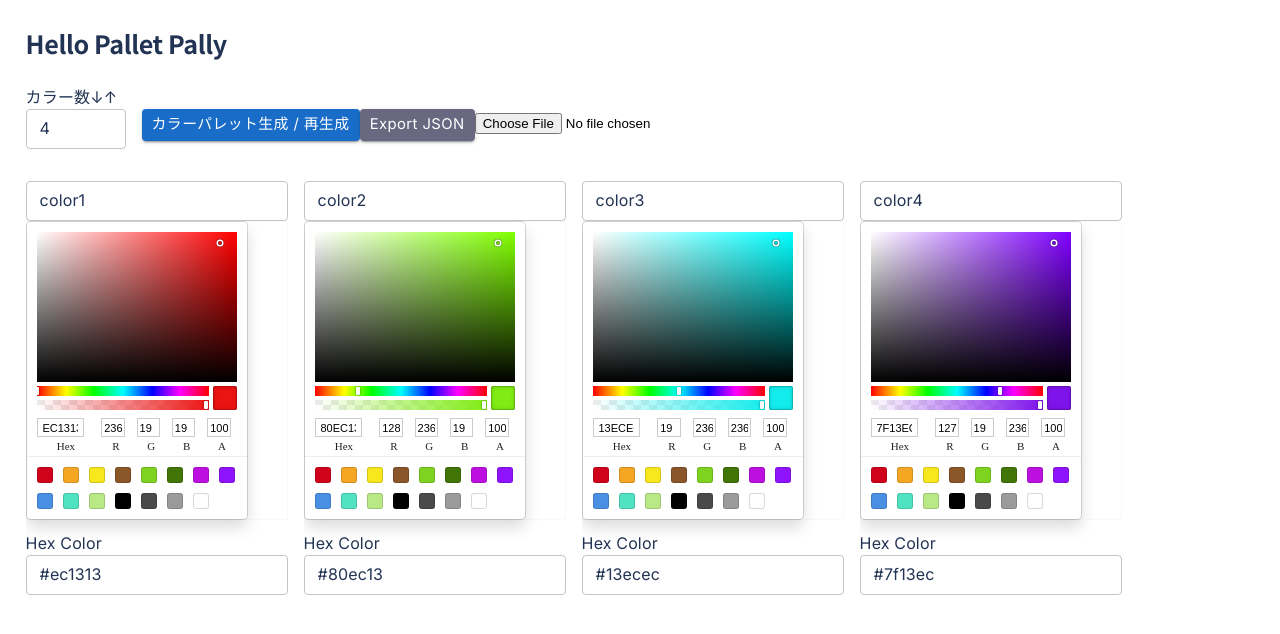
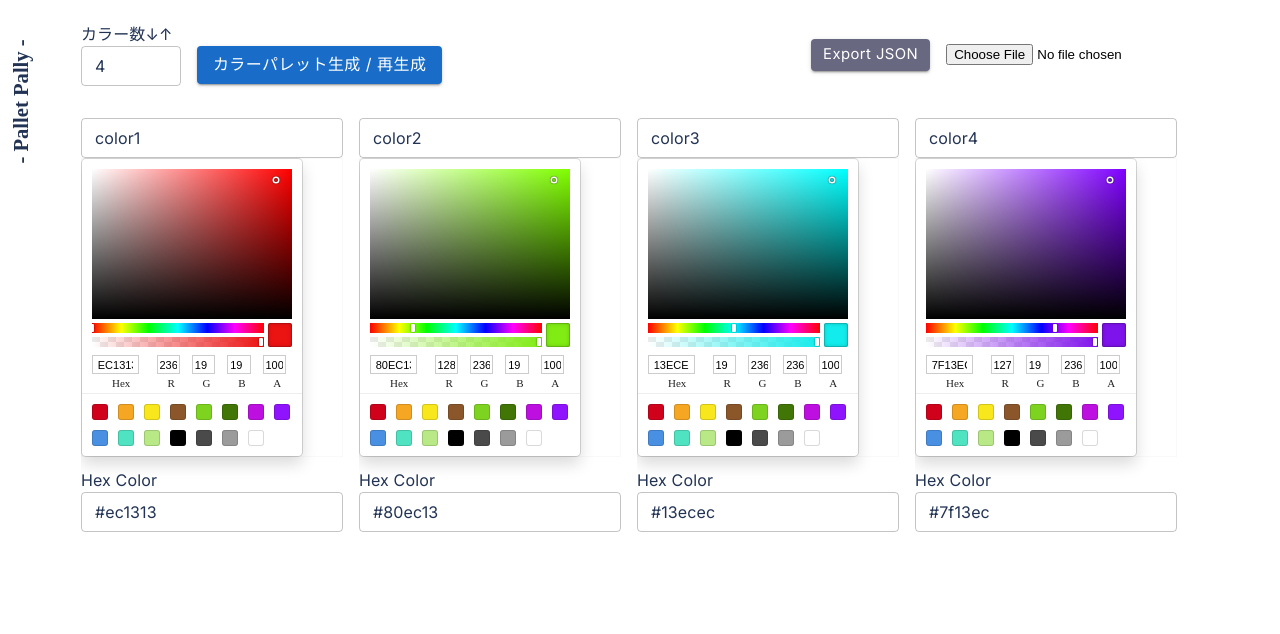
Before and after one commit to BoxPistols/PalettePally-ColorPicker2.0, a Next.js app: page / in a window 1280 px wide. Shown: the top 634 px of the page. Built offline with nearby package versions, Linux system fonts and the light colour scheme.

Commit message:
re design layout

```diff
--- a/pages/index.tsx
+++ b/pages/index.tsx
@@ -15,10 +15,20 @@ const Home: NextPage = () => {
         <link rel="icon" href="/favicon.ico" />
       </Head>
       */}
-      <Typography variant="h1" component="h1" gutterBottom sx={{
-        fontFamily: "Noto Sans JP"
-      }}>
-        Hello Pallet Pally
+      <Typography
+        variant="h3"
+        component="h1"
+        gutterBottom
+        sx={{
+          fontFamily: "futura",
+          margin: "0 0 16px 0",
+          transform: "rotate(-90deg)",
+          position: "absolute",
+          top: "4.2em",
+          left: "-2em",
+        }}
+      >
+        - Pallet Pally -
       </Typography>
       <ColorPicker />
     </div>
--- a/src/components/ColorPicker.tsx
+++ b/src/components/ColorPicker.tsx
@@ -216,7 +216,8 @@ function ColorPicker() {
 
   return (
     <>
-      <Box sx={{ mb: 3 }}>
+      <Box sx={{ mb: 3, display: "flex", justifyContent: "space-between" }}>
+        <Box mt={-2}>
           <StyledInputLabel shrink={false} htmlFor="color-length">
             カラー数↓↑
           </StyledInputLabel>
@@ -239,19 +240,23 @@ function ColorPicker() {
             variant="contained"
             color="primary"
             onClick={handleGenerateClick}
-          size="small"
           >
             カラーパレット生成 / 再生成
           </Button>
+        </Box>
+
+        <Box>
           <Button
             variant="contained"
             color="secondary"
             onClick={exportToJson}
             size="small"
+            sx={{ mr: 2, px: 1.5, py: 0.5 }}
           >
             Export JSON
           </Button>
           <input type="file" onChange={importFromJson} />
+        </Box>
       </Box>
       <FlexBox
         sx={{
--- a/src/styles/globals.css
+++ b/src/styles/globals.css
@@ -2,9 +2,13 @@ html,
 body {
   padding: 0;
   margin: 0;
+}
+
+body {
   font-family: Inter + "Noto Sans JP", sans-serif;
-  /* font-family: -apple-system, BlinkMacSystemFont, Segoe UI, Roboto, Oxygen,
-    Ubuntu, Cantarell, Fira Sans, Droid Sans, Helvetica Neue, sans-serif; */
+  padding: 2vh 4.5vw;
+  max-width: 1440px;
+  margin: auto;
 }
 
 a {
```
Lines whose indentation alone changed are shown as unchanged.
